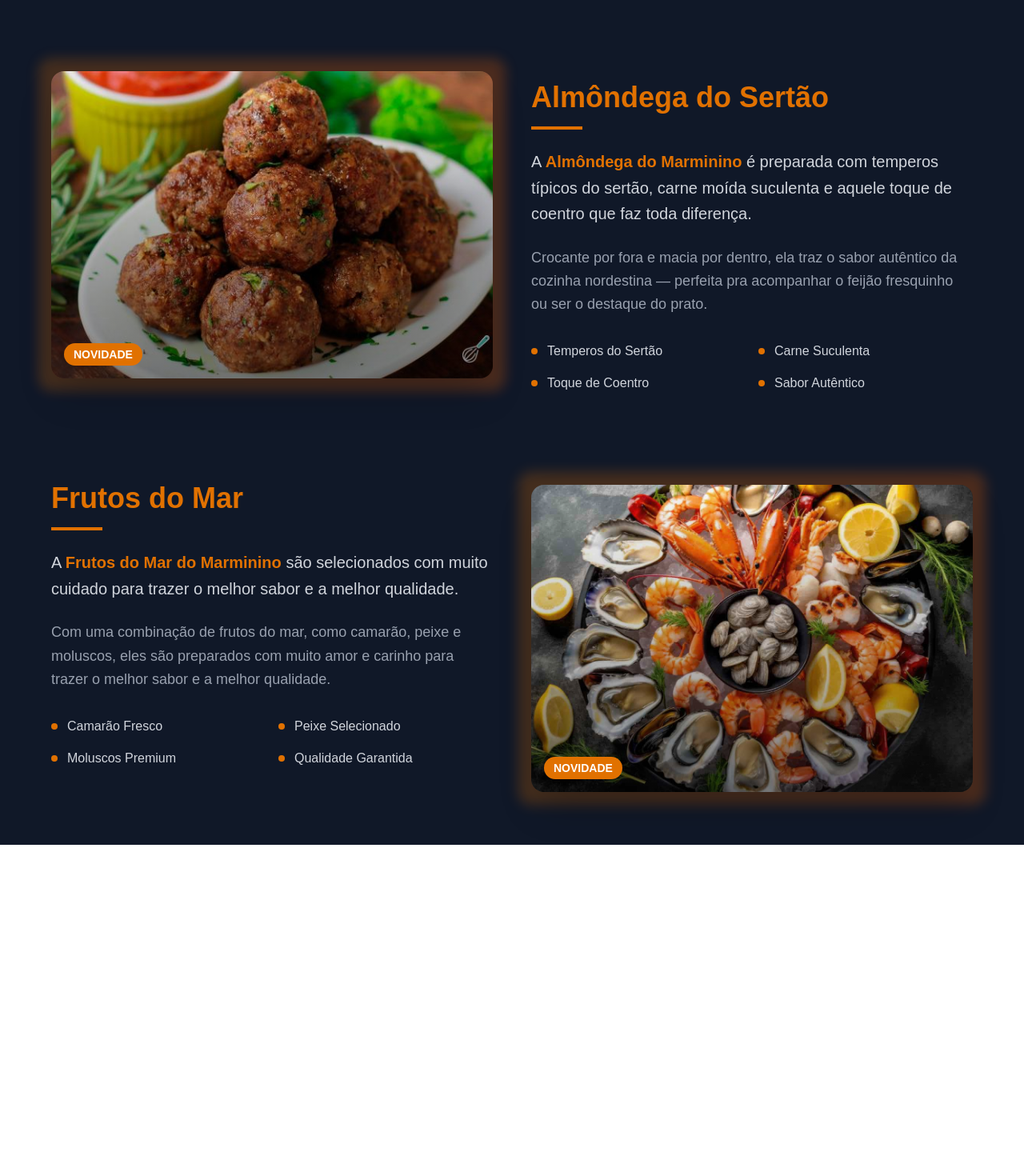
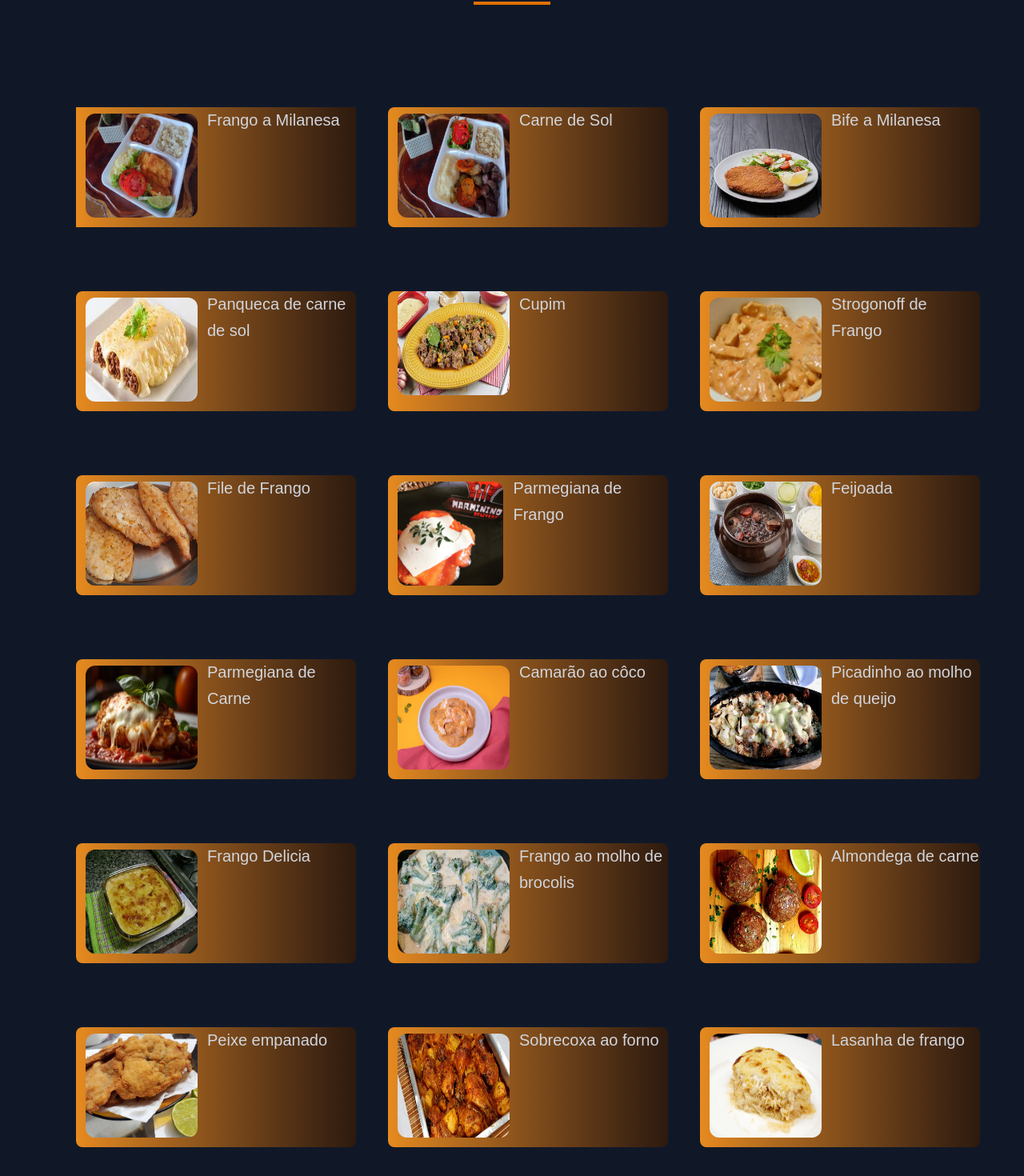
Before and after one commit to duruduhnunes/project-extension-front, a Next.js app: page / in a window 1280 px wide. Shown: the part 1820-3290 px from the top of the page at 80% size. Before the commit the page ends 2876 px from the top, so only its background shows below. Built offline with nearby package versions, Linux system fonts and the light colour scheme.

Commit message:
feat: Adoption of the menu on the main page.

```diff
--- a/src/app/inicio/page.tsx
+++ b/src/app/inicio/page.tsx
@@ -1,6 +1,8 @@
 "use client";
 
+import Image from "next/image";
 import { motion } from "framer-motion";
+import { img } from "framer-motion/client";
 import { Dancing_Script } from "next/font/google";
 
 const dancing = Dancing_Script({ subsets: ["latin"] });
@@ -92,7 +94,12 @@ export default function Inicio() {
                 <br /> <br />
                 Para ver as delícias, clique em "Ver Cardápio"!
               </div>
-              <button className="w-36 h-13 rounded-lg text-white cursor-pointer font-extralight mt-5 shadow-2xl bg-amber-600 px-2.5 py-2.5 flex items-center justify-center hover:bg-amber-500">
+              <button
+              onClick={() => {
+              const section = document.getElementById("cardapio");
+              section?.scrollIntoView({ behavior: "smooth" });
+              }}
+              className="w-36 h-13 rounded-lg text-white cursor-pointer font-extralight mt-5 shadow-2xl bg-amber-600 px-2.5 py-2.5 flex items-center justify-center hover:bg-amber-500">
                 Ver Cardápio
               </button>
             </div>
@@ -171,6 +178,99 @@ export default function Inicio() {
           </div>
         </div>
       </motion.div>
+
+{/* Seção Cardápio */}
+<motion.div
+  initial={{ opacity: 0, y: 100 }}
+  whileInView={{ opacity: 1, y: 0 }}
+  transition={{ duration: 0.8, ease: "easeOut" }}
+  viewport={{ once: true }}
+  className=" mt-20"
+  id="cardapio"
+>
+<div className="text-center mb-12">
+  <h2 className="text-4xl font-bold text-amber-600 mb-4">
+   Cardapio
+  </h2>
+ <div className="w-24 h-1 bg-amber-600 mx-auto">
+ </div>
+</div>
+<div className="grid grid-cols-3">
+  <div className="bg-linear-to-r from-[#E68A1F] to-[#2D1A0E] h-[150px] w-[350px] mt-20 ml-10 flex flex-row">
+  <Image src="/frangomilanesa.jpg" alt="Frango a Milanesa" width={100} height={100} className="rounded-xl w-[140px] h-[130px] mt-2 ml-3 " />
+  <h1 className="text-xl leading-relaxed text-gray-300 ml-3">Frango a Milanesa</h1>
+  </div>
+  <div className="bg-linear-to-r from-[#E68A1F] to-[#2D1A0E] h-[150px] w-[350px] rounded-lg mt-20 ml-10 flex flex-row">
+    <Image src="/carnedesol.jpg" alt="carne de sol" width={100} height={100} className="rounded-xl w-[140px] h-[130px] mt-2 ml-3 " />
+    <h1 className="text-xl leading-relaxed text-gray-300 ml-3">Carne de Sol</h1>
+  </div>
+  <div className="bg-linear-to-r from-[#E68A1F] to-[#2D1A0E] h-[150px] w-[350px] rounded-lg mt-20 ml-10 flex flex-row">
+    <Image src="/bifemilanesa.webp" alt="Bife a Milanesa" width={100} height={100} className="rounded-xl w-[140px] h-[130px] mt-2 ml-3 " />
+    <h1 className="text-xl leading-relaxed text-gray-300 ml-3">Bife a Milanesa</h1>
+  </div>
+  <div className="bg-linear-to-r from-[#E68A1F] to-[#2D1A0E] h-[150px] w-[350px] rounded-lg mt-20 ml-10 flex flex-row">
+   <Image src="/panquecacarnesol.jpg" alt="Panqueca de carne de sol" width={100} height={100} className="rounded-xl w-[140px] h-[130px] mt-2 ml-3 " />
+   <h1 className="text-xl leading-relaxed text-gray-300 ml-3">Panqueca de carne de sol</h1>
+  </div>
+  <div className="bg-linear-to-r from-[#E68A1F] to-[#2D1A0E] h-[150px] w-[350px] rounded-lg mt-20 ml-10 flex flex-row">
+   <Image src="/cupim.jpg" alt="Cupim" width={100} height={100} className="rounded-xl w-[140px] h-[130px] mb-2 ml-3 " />
+   <h1 className="text-xl leading-relaxed text-gray-300 ml-3">Cupim</h1>
+  </div>
+  <div className="bg-linear-to-r from-[#E68A1F] to-[#2D1A0E] h-[150px] w-[350px] rounded-lg mt-20 ml-10 flex flex-row">
+   <Image src="/strogonoff.jpg" alt="strogonoff" width={100} height={100} className="rounded-xl w-[140px] h-[130px] mt-2 ml-3 " />
+   <h1 className="text-xl leading-relaxed text-gray-300 ml-3">Strogonoff de Frango</h1>
+  </div>
+  <div className="bg-linear-to-r from-[#E68A1F] to-[#2D1A0E] h-[150px] w-[350px] rounded-lg mt-20 ml-10 flex flex-row">
+   <Image src="/filefrango.jpg" alt="file de frango" width={100} height={100} className="rounded-xl w-[140px] h-[130px] mt-2 ml-3 " />
+   <h1 className="text-xl leading-relaxed text-gray-300 ml-3">File de Frango</h1>
+  </div>
+  <div className="bg-linear-to-r from-[#E68A1F] to-[#2D1A0E] h-[150px] w-[350px] rounded-lg mt-20 ml-10 flex flex-row">
+   <Image src="/parmegiana.jpg" alt="parmegiana" width={100} height={100} className="rounded-xl w-[140px] h-[130px] mt-2 ml-3 " />
+   <h1 className="text-xl leading-relaxed text-gray-300 ml-3">Parmegiana de Frango</h1>
+  </div>
+  <div className="bg-linear-to-r from-[#E68A1F] to-[#2D1A0E] h-[150px] w-[350px] rounded-lg mt-20 ml-10 flex flex-row">
+   <Image src="/feijoada.jpg" alt="feijoada" width={100} height={100} className="rounded-xl w-[140px] h-[130px] mt-2 ml-3 " />
+   <h1 className="text-xl leading-relaxed text-gray-300 ml-3">Feijoada</h1>
+  </div>
+  <div className="bg-linear-to-r from-[#E68A1F] to-[#2D1A0E] h-[150px] w-[350px] rounded-lg mt-20 ml-10 flex flex-row">
+  <Image src="/parmegianacarne.avif" alt="parmegiana de carne" width={100} height={100} className="rounded-xl w-[140px] h-[130px] mt-2 ml-3 " />
+  <h1 className="text-xl leading-relaxed text-gray-300 ml-3">Parmegiana de Carne</h1>
+  </div>
+    <div className="bg-linear-to-r from-[#E68A1F] to-[#2D1A0E] h-[150px] w-[350px] rounded-lg mt-20 ml-10 flex flex-row">
+      <Image src="/camaraococo.avif" alt="camarão ao côco" width={100} height={100} className="rounded-xl w-[140px] h-[130px] mt-2 ml-3 " />
+      <h1 className="text-xl leading-relaxed text-gray-300 ml-3">Camarão ao côco</h1>
+  </div>
+    <div className="bg-linear-to-r from-[#E68A1F] to-[#2D1A0E] h-[150px] w-[350px] rounded-lg mt-20 ml-10 flex flex-row">
+      <Image src="/picadinhoqueijo.webp" alt="picadinho ao molho de queijo" width={100} height={100} className="rounded-xl w-[140px] h-[130px] mt-2 ml-3 " />
+      <h1 className="text-xl leading-relaxed text-gray-300 ml-3">Picadinho ao molho de queijo</h1>
+  </div>
+    <div className="bg-linear-to-r from-[#E68A1F] to-[#2D1A0E] h-[150px] w-[350px] rounded-lg mt-20 ml-10 flex flex-row">
+      <Image src="/frangodelicia.jpg" alt="Frango Delicia" width={100} height={100} className="rounded-xl w-[140px] h-[130px] mt-2 ml-3 " />
+      <h1 className="text-xl leading-relaxed text-gray-300 ml-3">Frango Delicia</h1>
+  </div>
+    <div className="bg-linear-to-r from-[#E68A1F] to-[#2D1A0E] h-[150px] w-[350px] rounded-lg mt-20 ml-10  flex flex-row">
+      <Image src="/frangobrocolis.jpg" alt="frango ao molho de brocolis" width={100} height={100} className="rounded-xl w-[140px] h-[130px] mt-2 ml-3 " />
+      <h1 className="text-xl leading-relaxed text-gray-300 ml-3">Frango ao molho de brocolis</h1>
+  </div>
+    <div className="bg-linear-to-r from-[#E68A1F] to-[#2D1A0E] h-[150px] w-[350px] rounded-lg mt-20 ml-10  flex flex-row">
+      <Image src="/almondegadecarne.jpg" alt="almondega de carne" width={100} height={100} className="rounded-xl w-[140px] h-[130px] mt-2 ml-3 " />
+      <h1 className="text-xl leading-relaxed text-gray-300 ml-3">Almondega de carne</h1>
+  </div>
+    <div className="bg-linear-to-r from-[#E68A1F] to-[#2D1A0E] h-[150px] w-[350px] rounded-lg mt-20 ml-10  flex flex-row">
+      <Image src="/peixeempanado.jpg" alt="peixe empanado" width={100} height={100} className="rounded-xl w-[140px] h-[130px] mt-2 ml-3 " />
+      <h1 className="text-xl leading-relaxed text-gray-300 ml-3">Peixe empanado</h1>
+  </div>
+    <div className="bg-linear-to-r from-[#E68A1F] to-[#2D1A0E] h-[150px] w-[350px] rounded-lg mt-20 ml-10  flex flex-row">
+      <Image src="/sobrecoxa.webp" alt="sobrecoxa ao forno" width={100} height={100} className="rounded-xl w-[140px] h-[130px] mt-2 ml-3 " />
+      <h1 className="text-xl leading-relaxed text-gray-300 ml-3">Sobrecoxa ao forno</h1>
+  </div>
+    <div className="bg-linear-to-r from-[#E68A1F] to-[#2D1A0E] h-[150px] w-[350px] rounded-lg mt-20 ml-10  flex flex-row">
+      <Image src="/lasanha.jpg" alt="lasanha de frango" width={100} height={100} className="rounded-xl w-[140px] h-[130px] mt-2 ml-3 " />
+      <h1 className="text-xl leading-relaxed text-gray-300 ml-3">Lasanha de frango</h1>
+  </div>
+  </div>
+
+</motion.div>
 
       {/* Seção Novidades */}
       <motion.div
```
